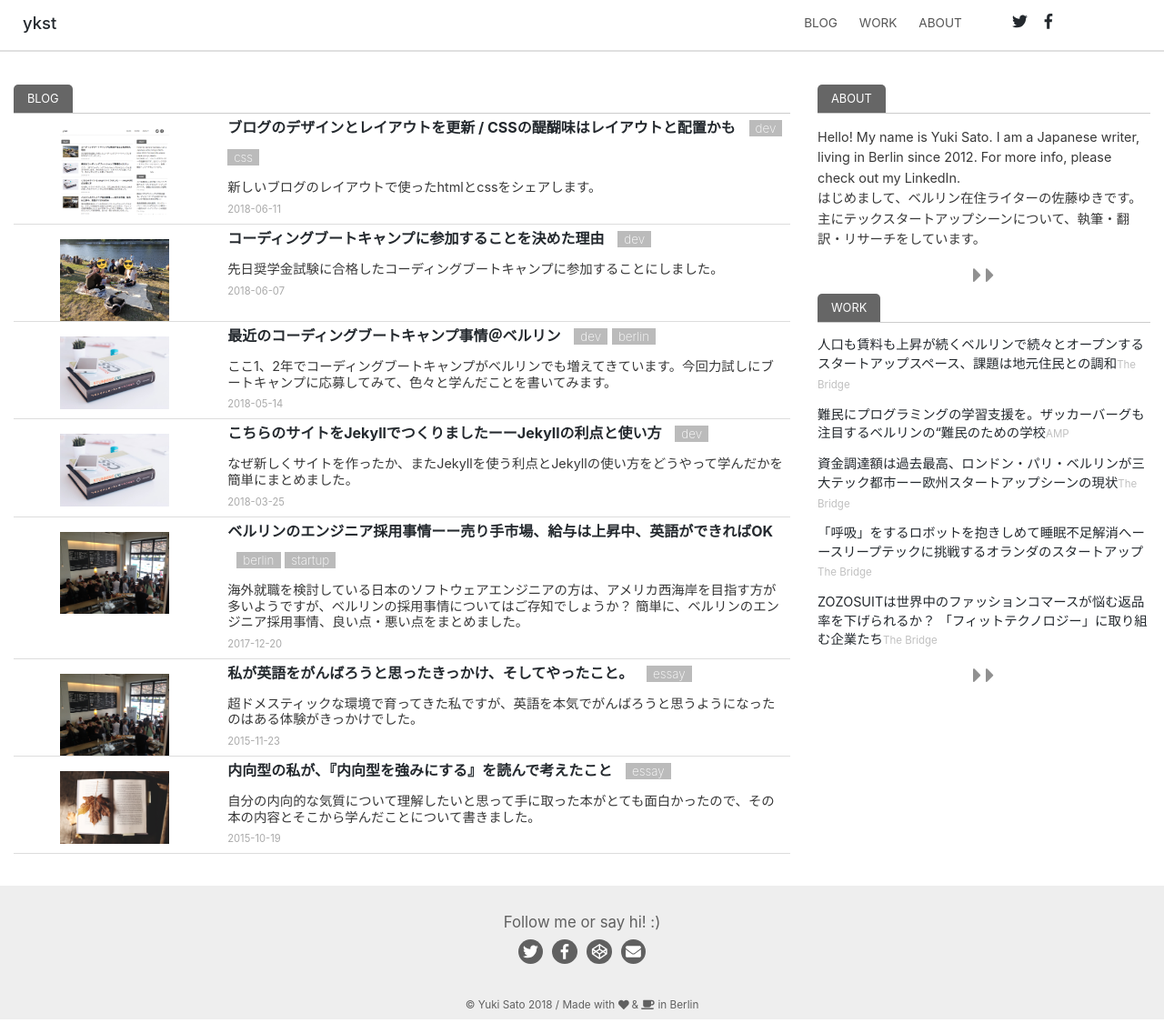
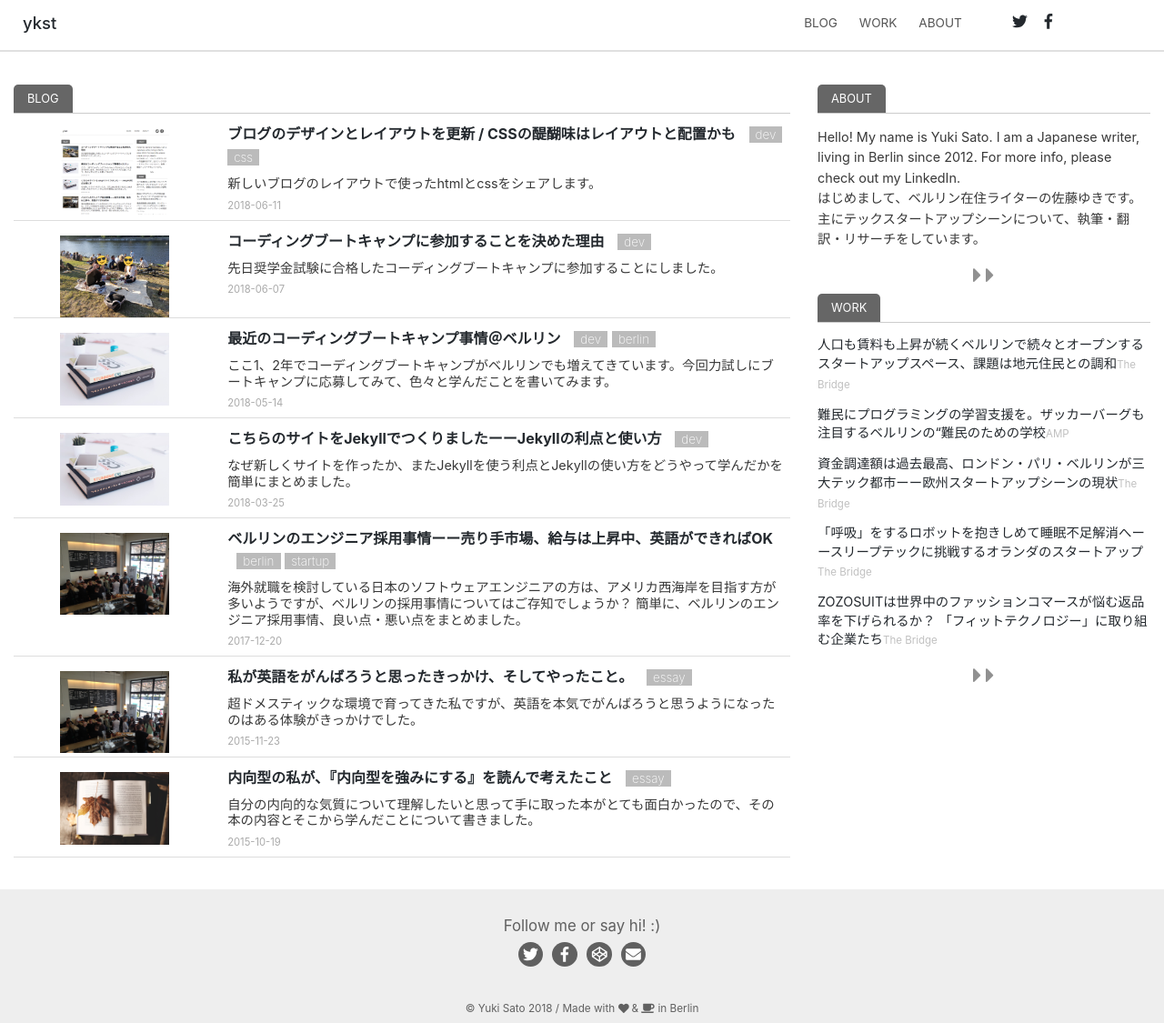
Before and after one commit to youxiberlin/blog, a Jekyll site: the page built from index.md, in a window 1280 px wide. Shown: the whole page at 91% size. Built offline with Jekyll 4.4.1, drawn with Linux system fonts in a browser that asks for light colours; nearby versions of some CDN libraries.

Commit message:
modified top blog list title

```diff
--- a/_includes/toppage-blog-list.html
+++ b/_includes/toppage-blog-list.html
@@ -4,12 +4,14 @@
     <a href="{{ post.url }}"><img src="/img/{{ post.image }}" width="120px;" alt=""></a>
   </div>
   <div class="top-blog-list--right">
+    <div class="top-blog-list-title">
       <a href="{{ post.url }}" class="blog-link"><h4 class="top-blog-list-h4">{{ post.title }}</h4></a>
       <ul class="post-top-tags">
       {% for tag in post.tags %}
       <li><a href="/tag/{{ tag }}" class="home-tag">{{ tag }}</a></li>
       {% endfor %}
       </ul>
+    </div>
     <p class="top-blog-list-description">
       {{ post.description }}
     </p>
--- a/_sass/_layout-base.scss
+++ b/_sass/_layout-base.scss
@@ -169,10 +169,13 @@ a.blog-link-side:hover {
   flex-basis: 72%;
 }
 
+.top-blog-list-title {
+  line-height: 1.5rem;
+  margin-top: 10px;
+}
+
 .top-blog-list-h4 {
   font-size: 1rem;
-  line-height: 1.4rem;
-  margin: 14px 0 0 0;
   display: inline;
 }
 
```
Lines whose indentation alone changed are shown as unchanged.
